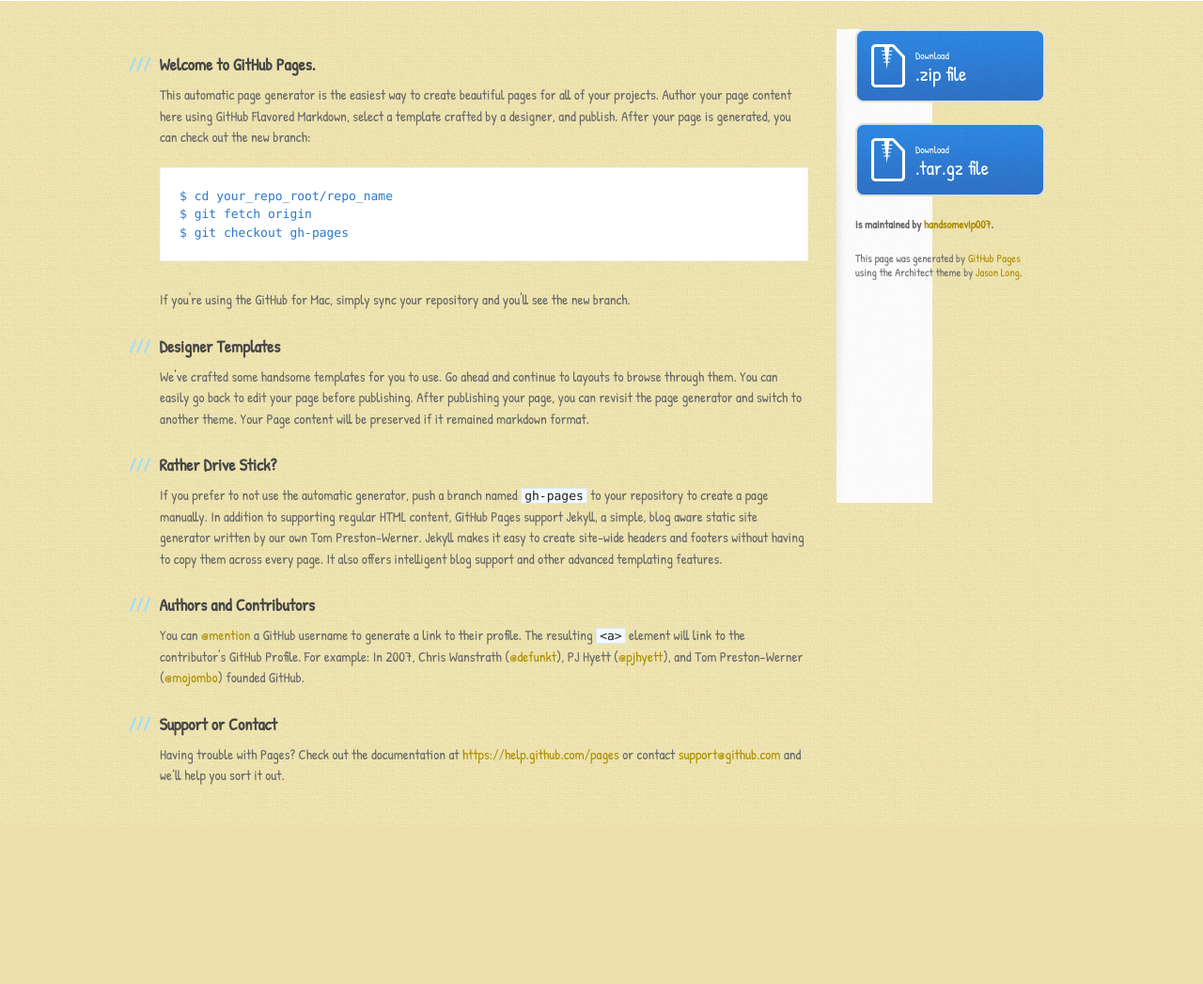
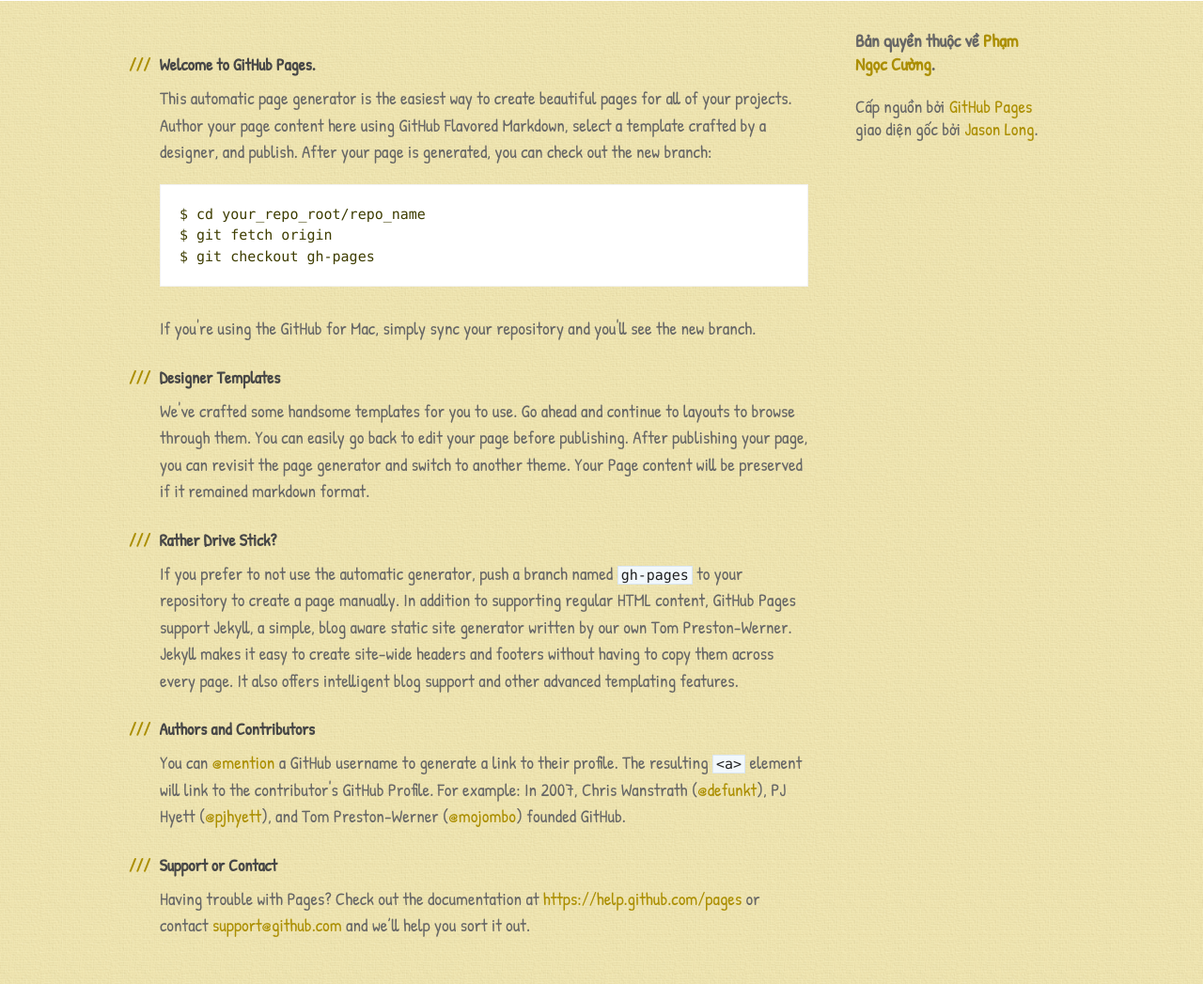
Before and after one commit to handsomevip007/dayhoc, a PHP site: page / in a window 1280 px wide. Shown: the part 201-1248 px from the top of the page at 94% size. Before the commit the page ends 1065 px from the top, so only its background shows below. Run offline with PHP 8.4, Linux system fonts and the light colour scheme.

Commit message:
20150510 4

```diff
--- a/index.html
+++ b/index.html
@@ -60,18 +60,9 @@
         </section>
 
         <aside id="sidebar">
-          <a href="https://github.com/handsomevip007/dayhoc/zipball/master" class="button">
-            <small>Download</small>
-            .zip file
-          </a>
-          <a href="https://github.com/handsomevip007/dayhoc/tarball/master" class="button">
-            <small>Download</small>
-            .tar.gz file
-          </a>
+          <p class="repo-owner">Bản quyền thuộc về <a href="http://www.cuongpham.vn">Phạm Ngọc Cường</a>.</p>
 
-          <p class="repo-owner"><a href="https://github.com/handsomevip007/dayhoc"></a> is maintained by <a href="https://github.com/handsomevip007">handsomevip007</a>.</p>
-
-          <p>This page was generated by <a href="https://pages.github.com">GitHub Pages</a> using the Architect theme by <a href="https://twitter.com/jasonlong">Jason Long</a>.</p>
+          <p>Cấp nguồn bởi <a href="https://pages.github.com" ref="nofollow">GitHub Pages</a> giao diện gốc bởi <a href="https://twitter.com/jasonlong" ref="nofollow">Jason Long</a>.</p>
         </aside>
       </div>
     </div>
--- a/stylesheets/stylesheet.css
+++ b/stylesheets/stylesheet.css
@@ -429,7 +429,7 @@
 /* LAYOUT STYLES */
 body {
   font-family: 'Patrick Hand', cursive, Arial, serif;
-  font-size: 15px;
+  font-size: 19px;
   font-weight: 400;
   line-height: 1.5;
   color: #666;
@@ -503,9 +503,8 @@
   width: 200px;
   min-height: 504px;
   padding-left: 20px;
-  font-size: 12px;
+  font-size: 19px;
   line-height: 1.3;
-  background: transparent url(../images/sidebar-bg.jpg) 0 0 no-repeat;
 }
 
 aside#sidebar p.repo-owner,
@@ -549,7 +548,7 @@
 code, pre {
   margin-bottom: 30px;
   font-family: Monaco, "Bitstream Vera Sans Mono", "Lucida Console", Terminal, monospace;
-  font-size: 13px;
+  font-size: 15px;
   color: #222;
 }
 
@@ -568,7 +567,7 @@
 }
 pre code {
   padding: 0;
-  color: #2879d0;
+  color: #3E3D00;
   background-color: #fff;
   border: none;
 }
@@ -626,7 +625,7 @@
 #main-content h1:before {
   padding-right: 0.3em;
   margin-left: -0.9em;
-  color: #9ddcff;
+  color: #AB8E00;
   content: "/";
 }
 
@@ -642,7 +641,7 @@
   padding-right: 0.3em;
   margin-left: -1.5em;
   content: "//";
-  color: #9ddcff;
+  color: #AB8E00;
 }
 
 #main-content h3 {
@@ -659,7 +658,7 @@
   padding-right: 0.3em;
   margin-left: -2em;
   content: "///";
-  color: #9ddcff;
+  color: #AB8E00;
 }
 
 #main-content h4 {
@@ -675,7 +674,7 @@
   padding-right: 0.3em;
   margin-left: -2.8em;
   content: "////";
-  color: #9ddcff;
+  color: #AB8E00;
 }
 
 #main-content h5 {
@@ -689,7 +688,7 @@
   padding-right: 0.3em;
   margin-left: -3.2em;
   content: "/////";
-  color: #9ddcff;
+  color: #AB8E00;
 }
 
 #main-content h6 {
@@ -703,7 +702,7 @@
   padding-right: 0.3em;
   margin-left: -3.7em;
   content: "//////";
-  color: #9ddcff;
+  color: #AB8E00;
 }
 
 p {
```
